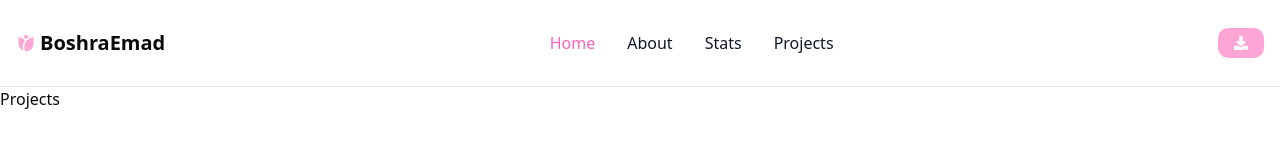
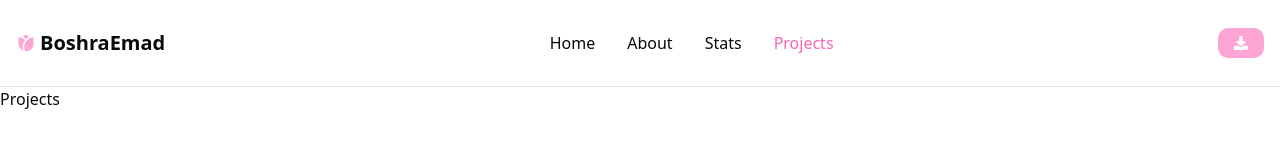
Before and after one commit to boshraemad/B-Portfolio, a React (Vite) app: page /projects in a window 1280 px wide. Shown: the top 160 px of the page. Built offline with nearby package versions, Linux system fonts and the light colour scheme.

Commit message:
handle active navLinks styles

```diff
--- a/src/components/landing.jsx
+++ b/src/components/landing.jsx
@@ -9,7 +9,7 @@ import { FaReact } from "react-icons/fa";
 import { SiRedux } from "react-icons/si";
 function Landing(){
     return(
-        <div className="landing w-full h-[calc(100vh-87px)] flex flex-col-reverse lg:flex-row items-center justify-between gap-6 p-12 cursor-pointer bg-pink-50">
+        <div id="home" className="landing w-full h-[calc(100vh-87px)] flex flex-col-reverse lg:flex-row items-center justify-between gap-6 p-12 cursor-pointer bg-pink-50">
             <div className="info lg:flex-1/2 flex-1 text-center lg:text-start">
                 <p className="mb-1">Hey, I'm Boshra</p>
                 <h1 className="lg:text-8xl text-5xl font-bold mb-6"><span className="text-pink-300">Front</span>end<br/>Developer</h1>
--- a/src/components/navbar.jsx
+++ b/src/components/navbar.jsx
@@ -1,8 +1,12 @@
 import { FaDownload } from "react-icons/fa";
 import { RiFlowerFill } from "react-icons/ri";
 import { NavLink } from "react-router-dom";
+import scrollToElement from "../utils/scrollToElement";
+import { useLocation } from "react-router-dom";
 
 function NavBar(){
+    const location=useLocation();
+
     return(
 
         <nav className="bg-white dark:bg-gray-900 sticky w-full z-20 top-0 start-0 border-b border-gray-200 dark:border-gray-600 p-4">
@@ -22,16 +26,16 @@ function NavBar(){
         <div className="items-center justify-between hidden w-full md:flex md:w-auto md:order-1" id="navbar-sticky">
         <ul className="flex flex-col p-4 md:p-0 mt-4 font-medium border border-gray-100 rounded-lg bg-gray-50 md:space-x-8 rtl:space-x-reverse md:flex-row md:mt-0 md:border-0 md:bg-white dark:bg-gray-800 md:dark:bg-gray-900 dark:border-gray-300">
         <li>
-            <NavLink to="/" className="block py-2 px-3 text-white bg-pink-300 rounded-sm md:bg-transparent md:text-pink-400 md:p-0 md:dark:text-pink-500" aria-current="page">Home</NavLink>
+            <NavLink onClick={()=>{scrollToElement("home")}} to="/#home" end className={()=>`block py-2 px-3 rounded-sm md:bg-transparent  md:p-0 md:dark:text-pink-500 ${location.pathname==="/" && location.hash === "#home" ? "text-pink-400" : ""}`} aria-current="page">Home</NavLink>
         </li>
         <li>
-            <a href="#about-me" className="block py-2 px-3 text-gray-900 rounded-sm hover:bg-gray-100 md:hover:bg-transparent md:hover:text-pink-400 md:p-0 md:dark:hover:text-pink-500 dark:text-white dark:hover:bg-gray-300 dark:hover:text-white md:dark:hover:bg-transparent dark:border-gray-300">About</a>
+            <NavLink onClick={()=>{scrollToElement("about-me")}} to="/#about-me" end  className={()=>`block py-2 px-3 rounded-sm md:bg-transparent  md:p-0 md:dark:text-pink-500 ${location.hash === "#about-me" ? "text-pink-400" : ""}`}>About</NavLink>
         </li>
         <li>
-            <a href="#stats" className="block py-2 px-3 text-gray-900 rounded-sm hover:bg-gray-100 md:hover:bg-transparent md:hover:text-pink-400 md:p-0 md:dark:hover:text-pink-500 dark:text-white dark:hover:bg-gray-300 dark:hover:text-white md:dark:hover:bg-transparent dark:border-gray-300">Stats</a>
+            <NavLink onClick={()=>{scrollToElement("stats")}} to="/#stats"  end  className={()=>`block py-2 px-3 rounded-sm md:bg-transparent  md:p-0 md:dark:text-pink-500 ${location.hash === "#stats" ? "text-pink-400" : ""}`}>Stats</NavLink>
         </li>
         <li>
-            <NavLink to="projects" className="block py-2 px-3 text-gray-900 rounded-sm hover:bg-gray-100 md:hover:bg-transparent md:hover:text-pink-400 md:p-0 md:dark:hover:text-pink-500 dark:text-white dark:hover:bg-gray-300 dark:hover:text-white md:dark:hover:bg-transparent dark:border-gray-300">Projects</NavLink>
+            <NavLink to="projects" end className={({isActive})=>`block py-2 px-3 rounded-sm md:bg-transparent  md:p-0 md:dark:text-pink-500 ${isActive ? "text-pink-400" : ""}`}>Projects</NavLink>
         </li>
         </ul>
         </div>
--- /dev/null
+++ b/src/utils/scrollToElement.js
@@ -0,0 +1,8 @@
+function scrollToElement(id){
+    const element=document.getElementById(id);
+    if(element){
+        element.scrollIntoView({behavior:"smooth"})
+    }
+}
+
+export default scrollToElement;
```
